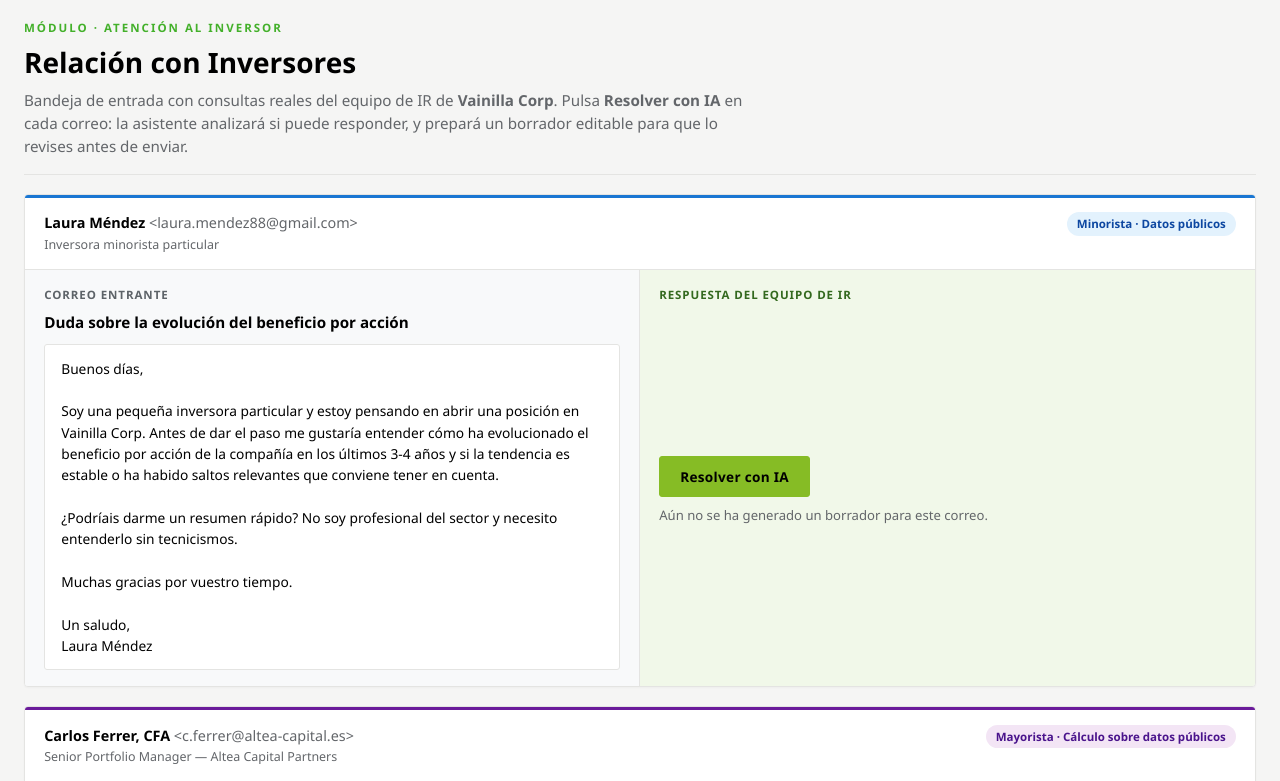
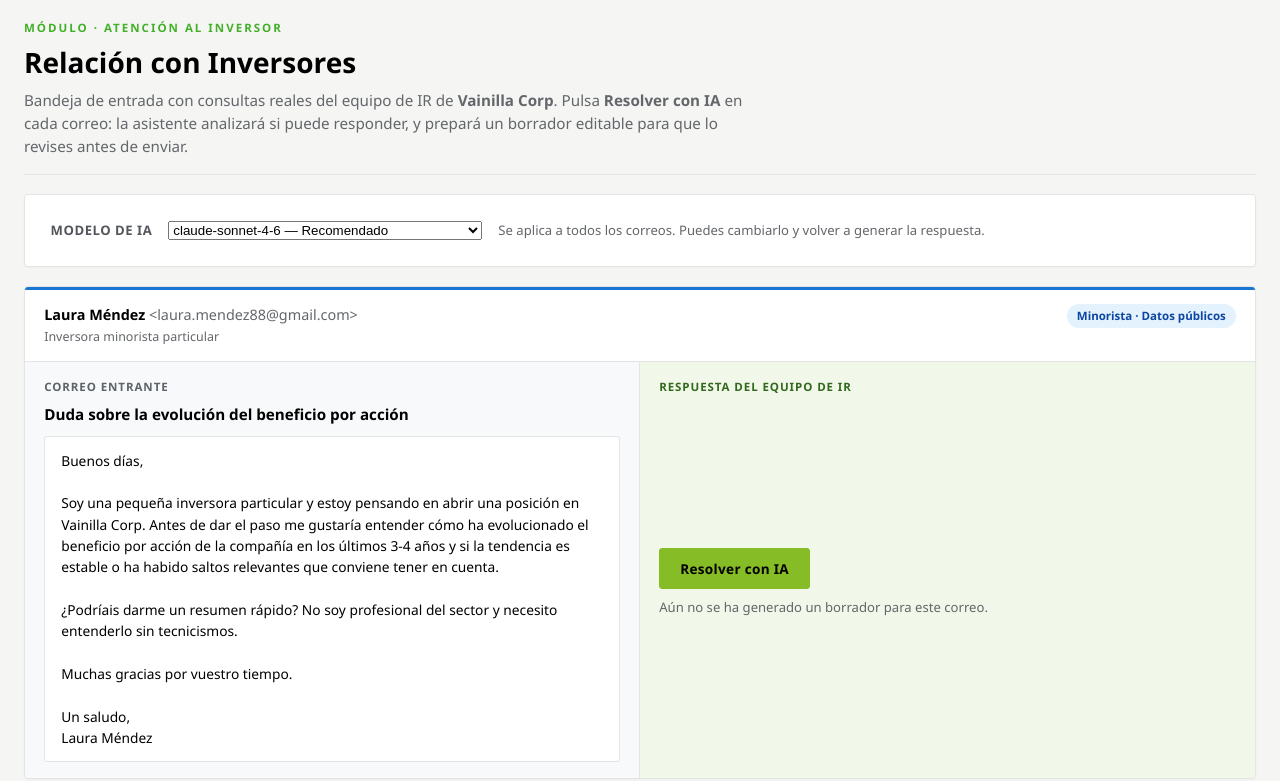
Before and after one commit to VictorArgenta/App-Procesos-FinancierosWEB, a Flask app: page /relacion-inversores in a window 1280 px wide. Shown: the part 155-936 px from the top of the page. Run offline with Flask 3, Linux system fonts and the light colour scheme.

Commit message:
Añade selector de modelo IA en Relación con Inversores
Cabecera del módulo con un <select> de modelo (mismas opciones que el
configurador del informe narrativo: Opus / Sonnet / Haiku / Gemini Flash
/ Gemini Flash Lite, Sonnet por defecto). El JS envía el valor del
select en cada POST a /relacion-inversores/resolver; el backend lo
normaliza con _normalizar_modelo y lo pasa a _resolver_correo_ir, que
ahora acepta modelo como argumento (default = MODELO_POR_DEFECTO).

El selector se aplica a los 4 correos: el usuario puede cambiarlo y
pulsar "Volver a generar" en cualquier card para repetir la respuesta
con otro modelo.

https://claude.ai/code/session_014bD9UMseSBfmw5XsWufTxJ

```diff
--- a/app.py
+++ b/app.py
@@ -2946,12 +2946,13 @@ def _correos_ir_renderizados():
     return out
 
 
-def _resolver_correo_ir(correo, datos):
+def _resolver_correo_ir(correo, datos, modelo=None):
     """Pide al modelo un borrador de respuesta para un correo de IR.
 
     Devuelve un dict con `puede_resolver`, `asunto_respuesta`, `cuerpo_respuesta`
     y `nota_interna`.
     """
+    modelo = _normalizar_modelo(modelo or MODELO_POR_DEFECTO)
     empresa = _BRANDING.get("empresa") or TICKER_FIJO or "la compañía"
     ticker = TICKER_FIJO or ""
     tabla = _texto_datos_para_prompt(datos) if datos else "(no hay datos financieros disponibles en este momento)"
@@ -3006,7 +3007,7 @@ válido, sin comentarios, sin texto antes ni después, sin acentos graves:
         prompt += f"\nDatos financieros de Yahoo Finance disponibles:\n{tabla}\n"
 
     texto, _citas = llamar_ia_con_reintentos(
-        prompt, max_tokens=2500, modelo=MODELO_POR_DEFECTO, permitir_busqueda=True,
+        prompt, max_tokens=2500, modelo=modelo, permitir_busqueda=True,
     )
 
     import json as _json
@@ -3038,7 +3039,11 @@ válido, sin comentarios, sin texto antes ni después, sin acentos graves:
 @app.route("/relacion-inversores")
 def relacion_inversores():
     correos = _correos_ir_renderizados()
-    return render_template("relacion_inversores.html", correos=correos)
+    return render_template(
+        "relacion_inversores.html",
+        correos=correos,
+        modelo_actual=MODELO_POR_DEFECTO,
+    )
 
 
 @app.route("/relacion-inversores/resolver", methods=["POST"])
@@ -3046,13 +3051,14 @@ def relacion_inversores_resolver():
     from flask import jsonify
     data = request.get_json(silent=True) or {}
     correo_id = (data.get("correo_id") or "").strip()
+    modelo = _normalizar_modelo(data.get("modelo") or MODELO_POR_DEFECTO)
     correo = next((c for c in _correos_ir_renderizados() if c["id"] == correo_id), None)
     if not correo:
         return jsonify({"ok": False, "error": "Correo no encontrado"}), 404
 
     datos = _cargar_datos_ticker_fijo() if TICKER_FIJO else None
     try:
-        resultado = _resolver_correo_ir(correo, datos)
+        resultado = _resolver_correo_ir(correo, datos, modelo=modelo)
     except Exception as e:
         return jsonify({"ok": False, "error": f"Error al resolver: {e}"}), 500
 
--- a/templates/relacion_inversores.html
+++ b/templates/relacion_inversores.html
@@ -185,6 +185,23 @@
     </div>
 </div>
 
+<div class="card" style="display:flex; align-items:center; gap:1rem; flex-wrap:wrap;">
+    <label for="ir-modelo" style="font-weight:600; font-size:0.82rem; text-transform:uppercase; letter-spacing:0.04em; color:var(--gray-11); margin:0;">Modelo de IA</label>
+    {% set sel = modelo_actual or 'claude-sonnet-4-6' %}
+    <select id="ir-modelo" style="max-width: 360px;">
+        <optgroup label="Anthropic Claude (de pago)">
+            <option value="claude-opus-4-6" {% if sel == 'claude-opus-4-6' %}selected{% endif %}>claude-opus-4-6 — Máxima calidad</option>
+            <option value="claude-sonnet-4-6" {% if sel == 'claude-sonnet-4-6' %}selected{% endif %}>claude-sonnet-4-6 — Recomendado</option>
+            <option value="claude-haiku-4-5-20251001" {% if sel == 'claude-haiku-4-5-20251001' %}selected{% endif %}>claude-haiku-4-5-20251001 — Más económico</option>
+        </optgroup>
+        <optgroup label="Google Gemini (gratuito)">
+            <option value="gemini-2.5-flash" {% if sel == 'gemini-2.5-flash' %}selected{% endif %}>gemini-2.5-flash — Recomendado gratuito</option>
+            <option value="gemini-2.5-flash-lite" {% if sel == 'gemini-2.5-flash-lite' %}selected{% endif %}>gemini-2.5-flash-lite — Ligero gratuito</option>
+        </optgroup>
+    </select>
+    <span style="color: var(--gray-10); font-size: 0.82rem;">Se aplica a todos los correos. Puedes cambiarlo y volver a generar la respuesta.</span>
+</div>
+
 {% for correo in correos %}
 {% set tipo = 'mayorista' if 'Mayorista' in correo.categoria else 'minorista' %}
 <div class="card ir-card {{ tipo }}" data-correo-id="{{ correo.id }}"
@@ -248,6 +265,11 @@
 (function() {
     const RESOLVER_URL = '/relacion-inversores/resolver';
     const ENVIAR_URL = '/relacion-inversores/enviar';
+    const selectModelo = document.getElementById('ir-modelo');
+
+    function modeloElegido() {
+        return selectModelo ? selectModelo.value : '';
+    }
 
     function $(el, sel) { return el.querySelector(sel); }
 
@@ -296,7 +318,7 @@
                 const r = await fetch(RESOLVER_URL, {
                     method: 'POST',
                     headers: {'Content-Type': 'application/json'},
-                    body: JSON.stringify({correo_id: correoId})
+                    body: JSON.stringify({correo_id: correoId, modelo: modeloElegido()})
                 });
                 const j = await r.json();
                 thinking.hidden = true;
```
